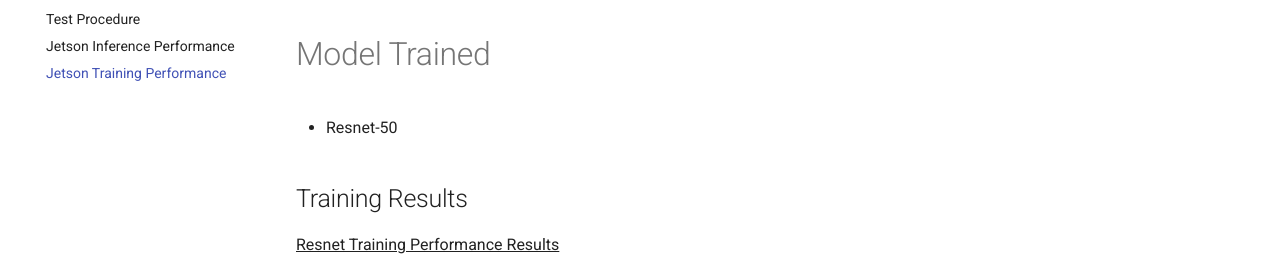
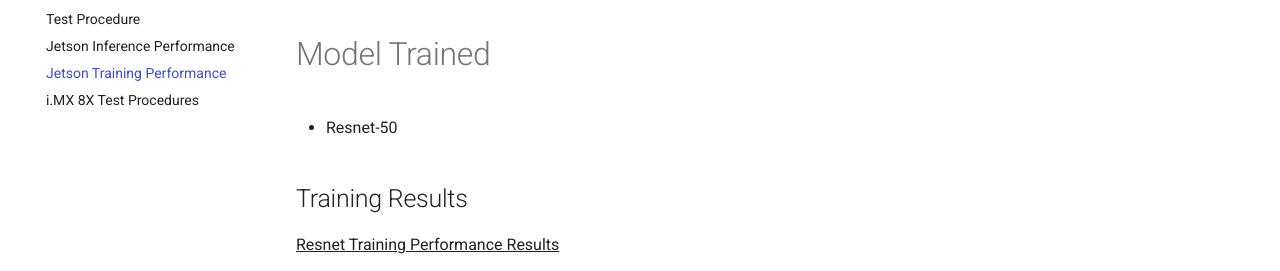
Before and after one commit to BroncoSpace-Lab/scales-hardware, an MkDocs documentation site: the page built from docs/ML_Training.md, in a window 1280 px wide. Shown: the part 194-465 px from the top of the page. Built offline with MkDocs 1.6.1 and Material for MkDocs 9.7.7, drawn with Linux system fonts in a browser that asks for light colours.

Commit message:
Update mkdocs.yml
added imx8x procedures to docs

```diff
--- a/mkdocs.yml
+++ b/mkdocs.yml
@@ -75,6 +75,7 @@ nav: # Setting up the navigation. The below list will be tabs on left panel
     - Test Procedure: Test Procedure List.md
     - Jetson Inference Performance: ML_Jetson_Performance.md
     - Jetson Training Performance : ML_Training.md
+    - i.MX 8X Test Procedures: imx8x_procedures.md
 
 
 extra:
```
